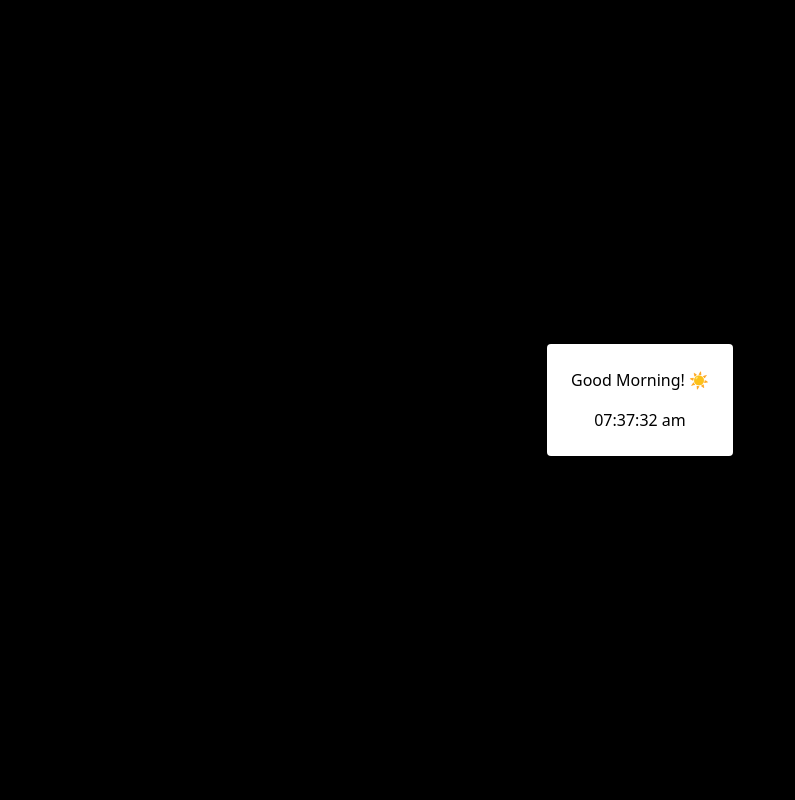
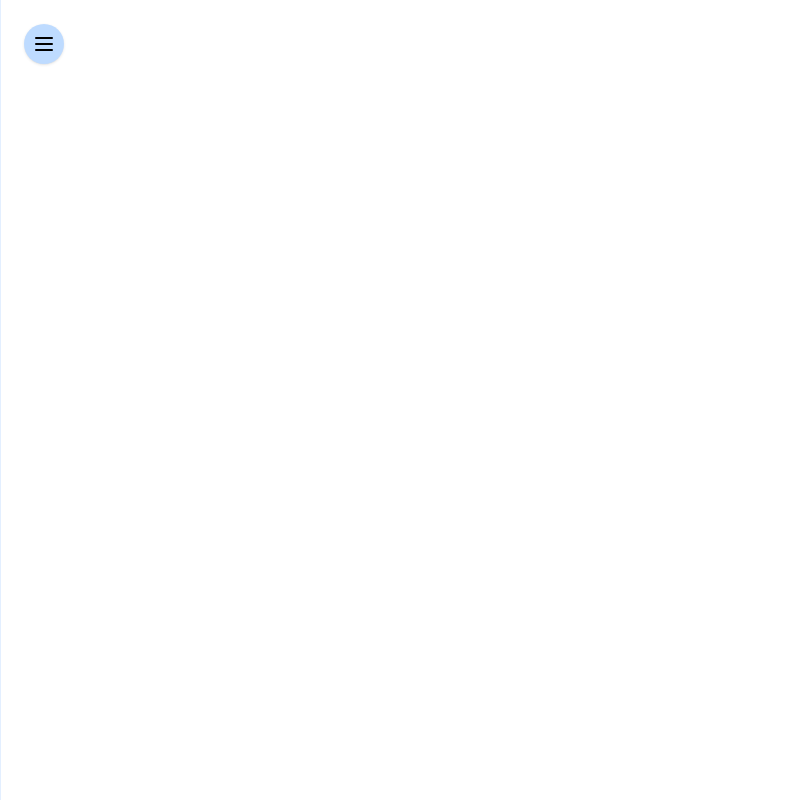
Before and after one commit to aakashojha68/react-interview-prep, a React (Vite) app: page / in a window 1280 px wide. Shown: the whole page, without its empty margins (0-795 px from the left). Built offline with nearby package versions, Linux system fonts and the light colour scheme.

Commit message:
04-sidebar-menu

```diff
--- a/package.json
+++ b/package.json
@@ -11,6 +11,7 @@
   },
   "dependencies": {
     "@tailwindcss/vite": "^4.0.5",
+    "lucide-react": "^0.525.0",
     "react": "^19.0.0",
     "react-dom": "^19.0.0",
     "tailwindcss": "^4.0.5"
--- /dev/null
+++ b/src/04-sidebar-menu/SideMenu.jsx
@@ -0,0 +1,110 @@
+/*
+ Problem Statement: Advanced Sidebar Navigation with Dynamic Toggle and Backdrop
+
+ Design and build a responsive, animated Sidebar Navigation Component using React and Tailwind CSS
+ that offers a smooth user experience and accessibility enhancements.
+
+ ✅ Requirements:
+
+ 1. Sidebar Behavior
+    - The sidebar should be hidden by default and slide in from the left when toggled.
+    - The sidebar width should be dynamic (w-fit) to adjust based on its content.
+    - The sidebar should close when:
+        - The user presses the Escape key.
+        - The user clicks outside on a semi-transparent backdrop.
+
+ 2. Toggle Button
+    - Display a floating circular Menu icon to open/close the sidebar.
+    - When the sidebar opens, the toggle button should move right to align with the sidebar's outer edge.
+    - Dynamically calculate the sidebar width using ref and adjust the toggle button's position accordingly.
+    - Swap the Menu icon with a Close (X) icon when the sidebar is open.
+
+ 3. Navigation Links
+    - Render a list of navigation items: Home, Contacts, Services, About.
+    - On hover, each item should display a smooth left-to-right underline animation using the after: pseudo-class in Tailwind.
+
+ 4. Backdrop
+    - When the sidebar is open, a semi-transparent dark backdrop should appear behind it.
+    - Clicking the backdrop should close the sidebar.
+    - Ensure smooth fade-in and fade-out transitions for the backdrop.
+
+ 📌 Constraints:
+ - Use React functional components with Hooks (useState, useRef, useEffect).
+ - Only use Tailwind CSS for styling and transitions.
+ - Do not use external libraries for animation or modals.
+*/
+
+import { Menu, X } from "lucide-react";
+import { useState, useRef, useEffect } from "react";
+
+const SideMenu = () => {
+  const [isOpen, setIsOpen] = useState(false);
+  const [sidebarWidth, setSidebarWidth] = useState(0);
+  const ref = useRef(null);
+
+  const handleOnKeyDown = (e) => {
+    if (isOpen && e.key === "Escape") {
+      setIsOpen(false);
+    }
+  };
+
+  useEffect(() => {
+    if (isOpen && ref.current) {
+      setSidebarWidth(ref.current.offsetWidth);
+    }
+
+    document.addEventListener("keydown", handleOnKeyDown);
+
+    return () => {
+      document.removeEventListener("keydown", handleOnKeyDown);
+    };
+  }, [isOpen]);
+
+  const handleClose = () => {
+    setIsOpen((prev) => !prev);
+  };
+
+  return (
+    <div className="min-h-screen w-full relative">
+      <button
+        onClick={handleClose}
+        className={`m-2 rounded-full border-gray-50 p-2 bg-blue-200 shadow cursor-pointer fixed z-20 top-4
+            transition-all duration-300 ease-in-out `}
+        style={{ left: isOpen ? `${sidebarWidth}px` : "1rem" }}
+      >
+        {isOpen ? <X /> : <Menu />}
+      </button>
+
+      {isOpen && (
+        <div
+          onClick={handleClose}
+          className="fixed top-0 left-0 w-full h-full bg-black bg-opacity-40 z-10 transition-opacity duration-300"
+        />
+      )}
+
+      <nav
+        ref={ref}
+        className={`fixed top-0 left-0 z-10 min-h-screen w-fit bg-blue-200 px-8 pt-12
+          transition-transform origin-left duration-300 ease-in-out
+          ${isOpen ? "translate-x-0" : "-translate-x-full"}`}
+      >
+        <ul>
+          {["Home", "Contacts", "Services", "About"].map((item) => (
+            <li
+              key={item}
+              className="w-fit relative my-4 pe-2 cursor-pointer
+              after:content-[''] after:absolute after:bottom-0 after:left-0
+              after:h-[2px] after:w-full after:bg-blue-500
+              after:scale-x-0 after:transition-transform after:origin-left after:duration-300
+              hover:after:scale-x-100"
+            >
+              {item}
+            </li>
+          ))}
+        </ul>
+      </nav>
+    </div>
+  );
+};
+
+export default SideMenu;
--- a/src/App.jsx
+++ b/src/App.jsx
@@ -1,9 +1,10 @@
 import CursorTrackingWithThrottle from "./01-cursor-tracking-with-throttle/CursorTrackingWithThrottle";
 import Chips from "./02-chips/Chips";
 import DynamicGreetingApp from "./03-dynamic-greeting-app/DynamicGreetingApp";
+import SideMenu from "./04-sidebar-menu/SideMenu";
 
 function App() {
-  return <DynamicGreetingApp />;
+  return <SideMenu />;
 }
 
 export default App;
```
Also changed, not shown: 1 other file (tests, documents, lock files or other folders).
